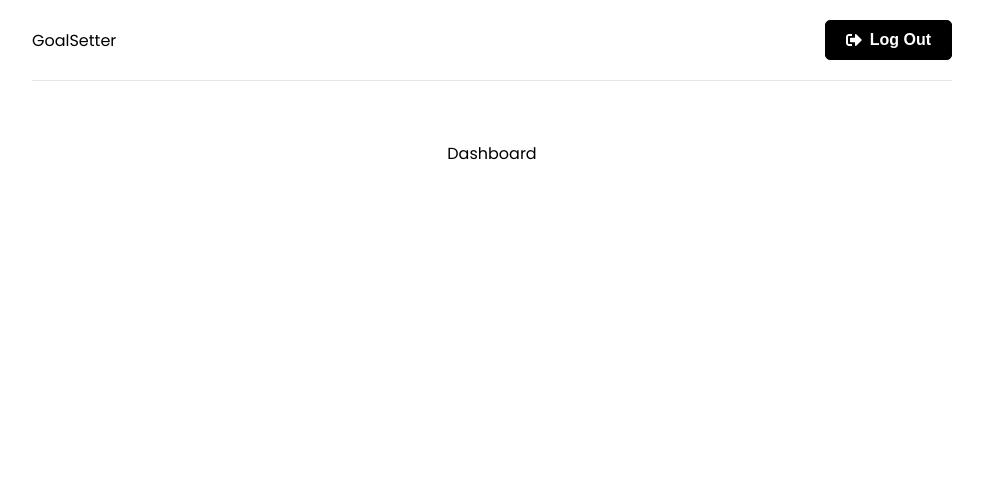
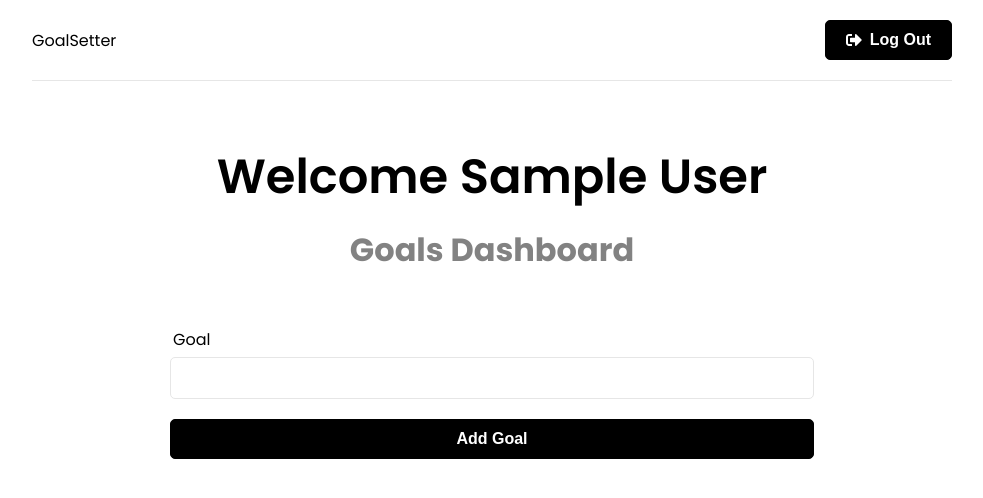
Before and after one commit to mandathompson/MERN2022, a React (Create React App) app in the folder frontend/: page / in a window 1280 px wide. Shown: the top 498 px of the page, without its empty margins (148-1131 px from the left). Built offline with nearby package versions, Linux system fonts and the light colour scheme; sample sign-in values are in the browser's storage.

Commit message:
adding new goals

```diff
--- a/frontend/src/app/store.js
+++ b/frontend/src/app/store.js
@@ -1,8 +1,10 @@
 import { configureStore } from '@reduxjs/toolkit';
 import authReducer from '../features/auth/authSlice';
+import goalReducer from '../features/goals/goalSlice';
 
 export const store = configureStore({
   reducer: {
     auth: authReducer,
+    goals: goalReducer
   },
 });
--- /dev/null
+++ b/frontend/src/components/GoalForm.jsx
@@ -0,0 +1,38 @@
+import { useState } from 'react'
+import { useDispatch } from 'react-redux'
+import {createGoal} from '../features/goals/goalSlice'
+
+function GoalForm() {
+    const [text, setText] = useState('')
+
+    const dispatch = useDispatch()
+
+    const onSubmit = e => {
+        e.preventDefault()
+
+        dispatch(createGoal({text}))
+        setText('')
+    }
+
+  return (
+    <section className="form">
+        <form onSubmit={onSubmit}>
+            <div className="form-group">
+                <label htmlFor="text">Goal</label>
+                <input
+                    type="text"
+                    name='text'
+                    id="text"
+                    value={text}
+                    onChange={(e) => setText(e.target.value)}
+                />
+            </div>
+            <div className="form-group">
+                <button className="btn btn-block" type="submit">Add Goal</button>
+            </div>
+        </form>
+    </section>
+  )
+}
+
+export default GoalForm
--- /dev/null
+++ b/frontend/src/features/goals/goalService.js
@@ -0,0 +1,22 @@
+import axios from "axios";
+
+const API_URL = '/api/goals/'
+
+// * Create new goal
+const createGoal = async(goalData, token) => {
+    const config = {
+        headers: {
+            Authorization: `Bearer ${token}`
+        }
+    }
+
+    const response = await axios.post(API_URL, goalData, config)
+
+    return response.data
+}
+
+const goalService = {
+    createGoal
+}
+
+export default goalService
--- /dev/null
+++ b/frontend/src/features/goals/goalSlice.js
@@ -0,0 +1,53 @@
+import { createSlice, createAsyncThunk } from '@reduxjs/toolkit'
+import goalService from './goalService'
+
+
+const initialState = {
+    goals: [],
+    isError: false,
+    isSuccess: false,
+    isLoading: false,
+    message: '',
+}
+
+// * Create New Goal
+export const createGoal = createAsyncThunk('goals/create', async (goalData, thunkAPI) => {
+    try {
+        const token = thunkAPI.getState().auth.user.token
+        return await goalService.createGoal(goalData, token)
+    } catch (error) {
+        const message = (error.response &&
+            error.response.data &&
+            error.response.data.message) ||
+            error.message ||
+            error.toString() //if any exist it will be put into variable
+        return thunkAPI.rejectWithValue(message)
+    }
+})
+
+export const goalSlice = createSlice({
+    name: 'goal',
+    initialState,
+    reducers: {
+        reset: (state) => initialState,
+    },
+    extraReducers: (builder) => {
+        builder
+            .addCase(createGoal.pending, (state) => {
+                state.isLoading = true
+            })
+            .addCase(createGoal.fulfilled, (state, action) => {
+                state.isLoading = false
+                state.isSuccess = true
+                state.goals.push(action.payload)  // this is the new goal we just created
+            })
+            .addCase(createGoal.rejected, (state, action)=> {
+                state.isLoading = false
+                state.isError = true
+                state.message = action.payload
+            })
+    }
+})
+
+export const { reset } = goalSlice.actions
+export default goalSlice.reducer
--- a/frontend/src/pages/Dashboard.jsx
+++ b/frontend/src/pages/Dashboard.jsx
@@ -1,7 +1,28 @@
+import { useEffect } from "react"
+import {useNavigate} from 'react-router-dom'
+import {useSelector} from 'react-redux'
+import GoalForm from "../components/GoalForm"
 
 const Dashboard = () => {
+  const navigate = useNavigate()
+
+  const {user} = useSelector((state)=> state.auth)
+
+  useEffect(() => {
+    if(!user) {
+      navigate('/login')
+    }
+  }, [user, navigate])
+
   return (
-    <div>Dashboard</div>
+    <>
+    <section className="heading">
+      <h1>Welcome {user && user.name}</h1>
+      <p>Goals Dashboard</p>
+    </section>
+
+    <GoalForm />
+    </>
   )
 }
 
```
Also changed, not shown: 2 other files (tests, documents, lock files or other folders).
